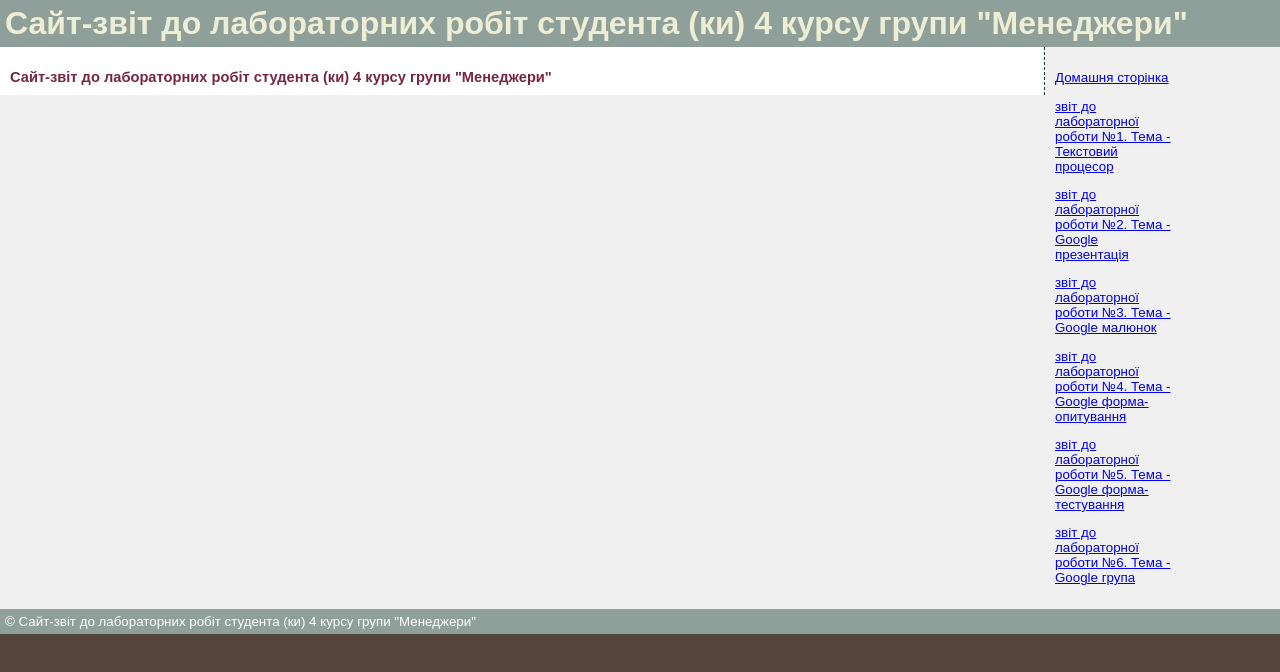
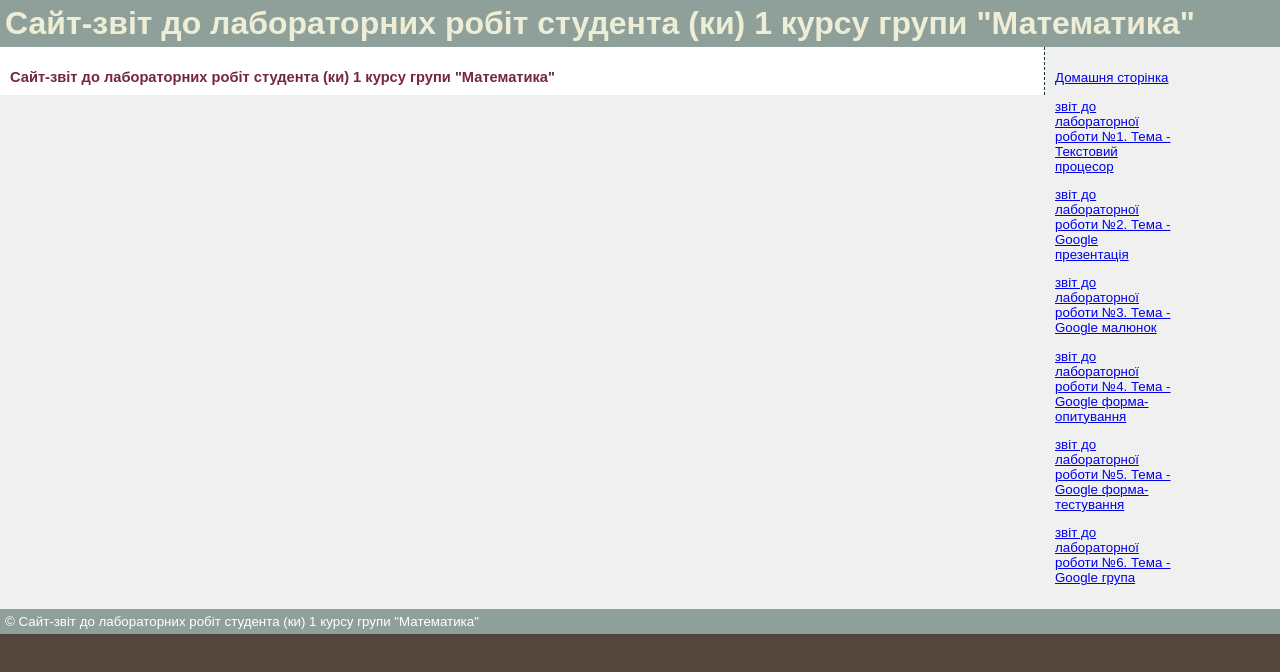
Before and after one commit to marinanegoitsa/informatic, a plain HTML site: page index.html in a window 1280 px wide. Drawn offline with Linux system fonts and the light colour scheme.

Commit message:
Update index.html

```diff
--- a/index.html
+++ b/index.html
@@ -2,7 +2,7 @@
 <html>
  <head>
   <meta charset="utf-8" />
-  <title>Сайт-звіт до лабораторних робіт студента (ки) 4 курсу групи "Менеджери"</title>
+  <title>Сайт-звіт до лабораторних робіт студента (ки) 1 курсу групи "Математика"</title>
   <style type="text/css">
    body {
     font: 10pt Arial, Helvetica, sans-serif; /* Шрифт на веб-странице */
@@ -53,9 +53,9 @@
  </head>
  <body>
   <div id="container">
-   <div id="header">Сайт-звіт до лабораторних робіт студента (ки) 4 курсу групи "Менеджери"</div>
+   <div id="header">Сайт-звіт до лабораторних робіт студента (ки) 1 курсу групи "Математика"</div>
   <div id="content">
-    <h2>Сайт-звіт до лабораторних робіт студента (ки) 4 курсу групи "Менеджери"</h2>
+    <h2>Сайт-звіт до лабораторних робіт студента (ки) 1 курсу групи "Математика"</h2>
    </div>
    <div id="sidebar">
     <p><a href="index.html">Домашня сторінка</a></p>
@@ -67,7 +67,7 @@
    <p><a href="lab6.html">звіт до лабораторної роботи №6. Тема -  Google група</a></p>
    </div>
    <div class="clear"></div>
-   <div id="footer">&copy; Сайт-звіт до лабораторних робіт студента (ки) 4 курсу групи "Менеджери"</div>
+   <div id="footer">&copy; Сайт-звіт до лабораторних робіт студента (ки) 1 курсу групи "Математика"</div>
   </div>
  </body>
 </html>
```
